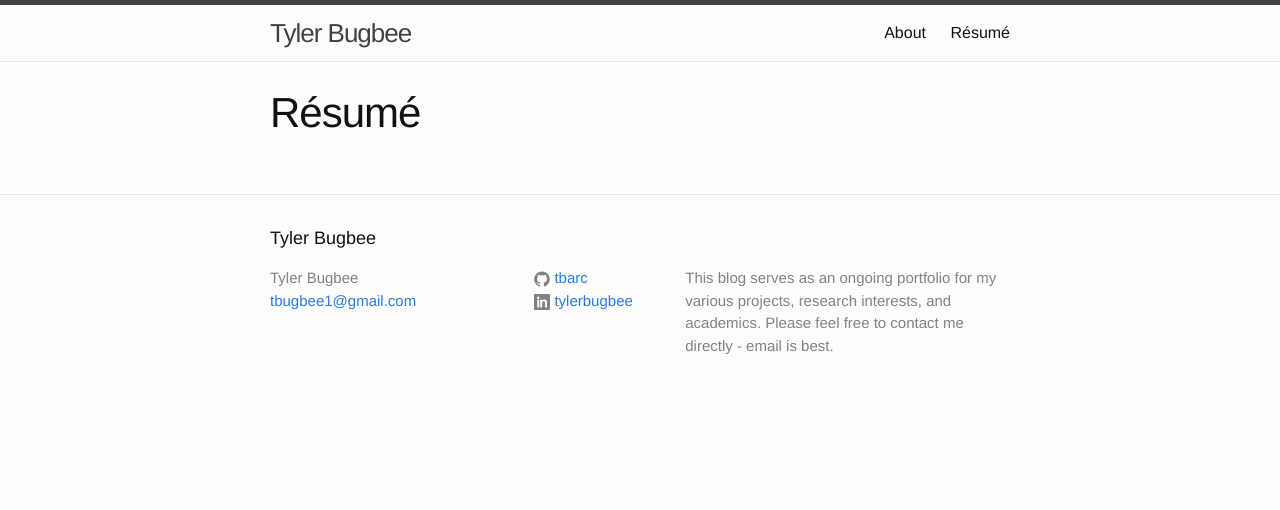
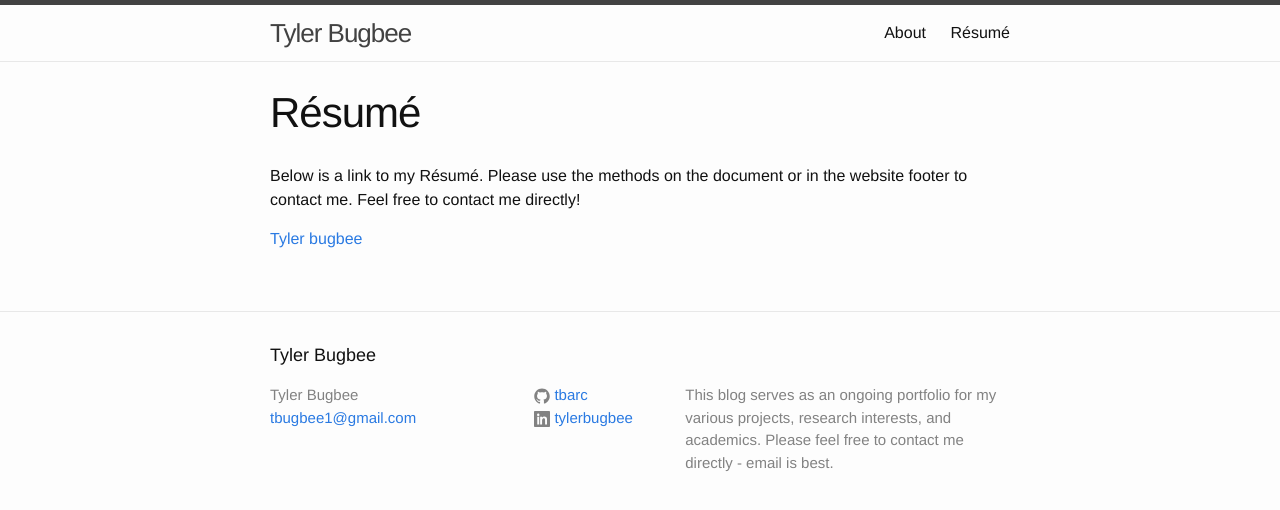
Before and after one commit to tbarc/tbarc.github.io, a Jekyll site: the page built from resume.md, in a window 1280 px wide. Shown: the top 510 px of the page. Built offline with Jekyll 4.4.1, drawn with Linux system fonts in a browser that asks for light colours.

Commit message:
Update resume.md

```diff
--- a/resume.md
+++ b/resume.md
@@ -3,3 +3,7 @@ layout: page
 title: Résumé
 permalink: /Résumé/
 ---
+
+Below is a link to my Résumé. Please use the methods on the document or in the website footer to contact me. Feel free to contact me directly!
+
+[Tyler bugbee]({{ tbarc.github.io }}/CS_Resume.pdf)
```
